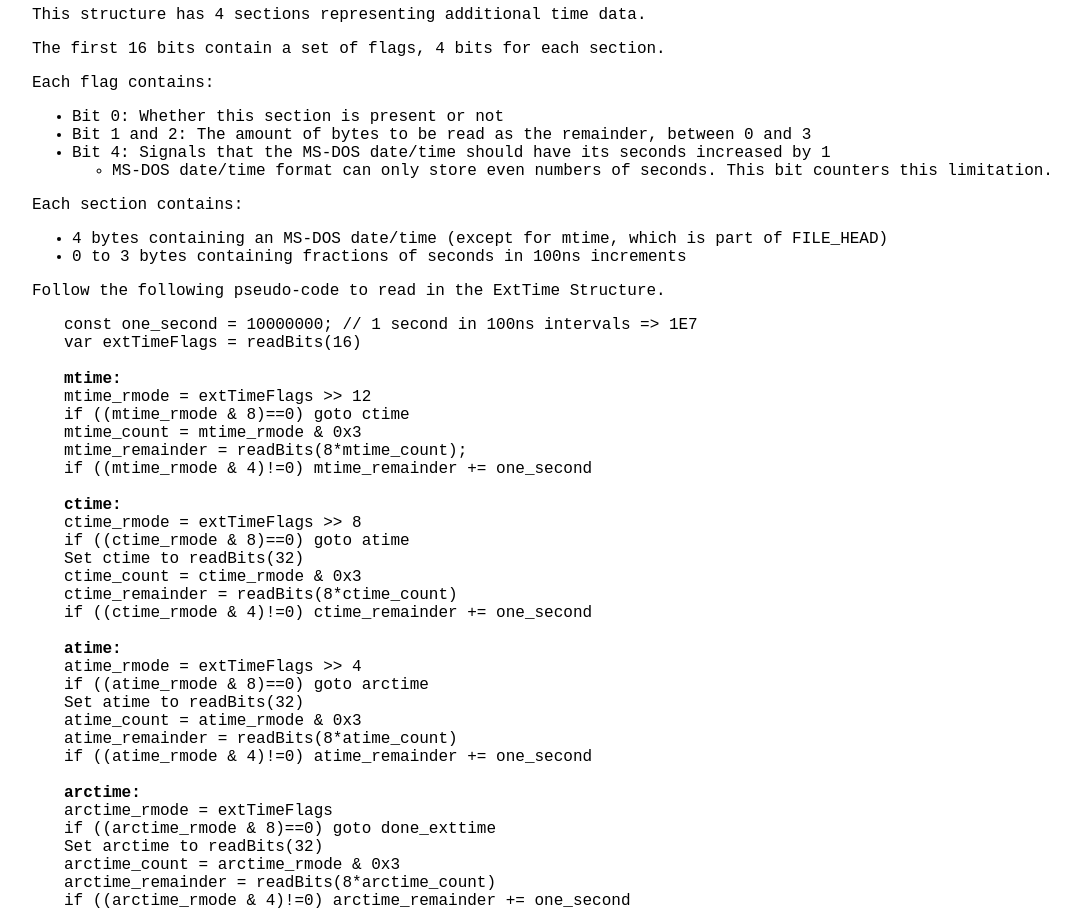
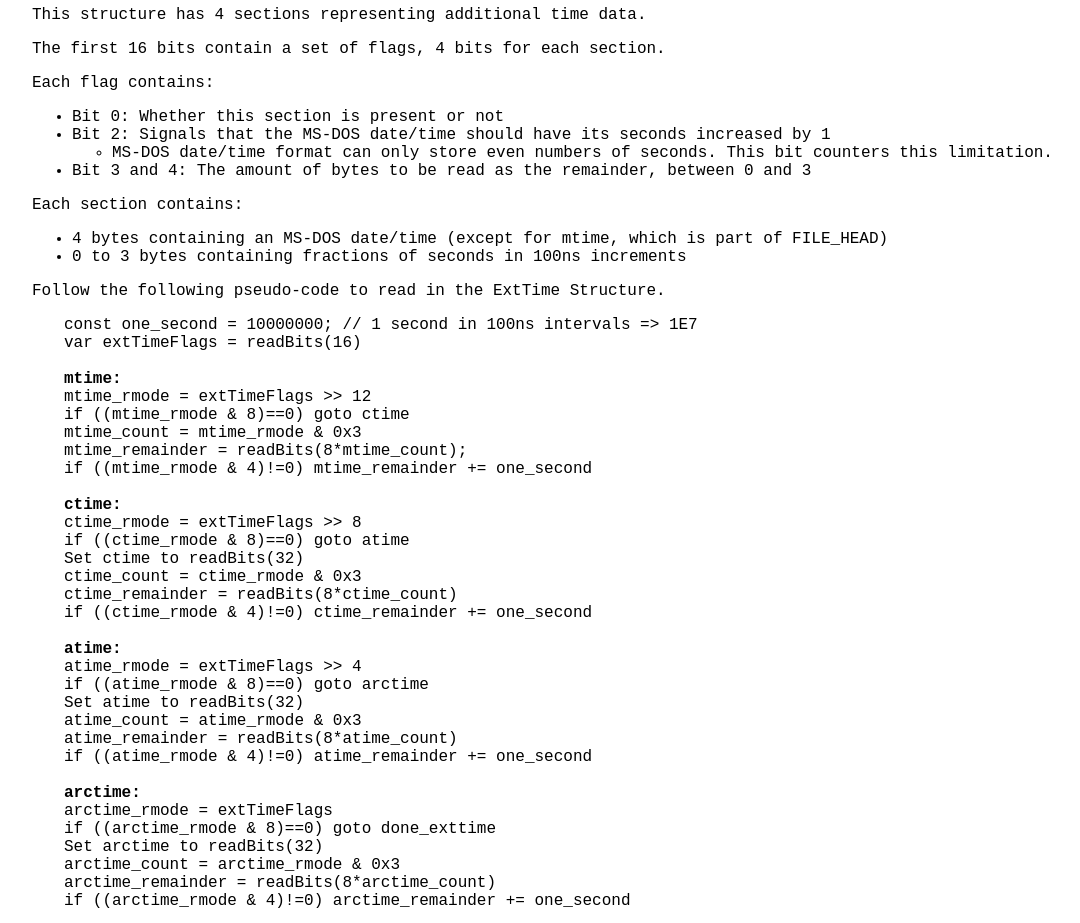
Before and after one commit to codedread/bitjs, a website: page docs/unrar.html in a window 1280 px wide. Shown: the part 2020-2943 px from the top of the page, without its empty margins (32-1112 px from the left). Drawn offline with Linux system fonts and the light colour scheme.

Commit message:
Fix wrong flag bit order

```diff
--- a/docs/unrar.html
+++ b/docs/unrar.html
@@ -178,11 +178,11 @@ Packed Data             (Total Packed Size) bytes
 <p>Each flag contains:</p>
 <ul>
 	<li>Bit 0: Whether this section is present or not</li>
-	<li>Bit 1 and 2: The amount of bytes to be read as the remainder, between 0 and 3</li>
-	<li>Bit 4: Signals that the MS-DOS date/time should have its seconds increased by 1</li>
+	<li>Bit 2: Signals that the MS-DOS date/time should have its seconds increased by 1</li>
 	<ul>
 		<li>MS-DOS date/time format can only store even numbers of seconds. This bit counters this limitation.</li>
 	</ul>
+	<li>Bit 3 and 4: The amount of bytes to be read as the remainder, between 0 and 3</li>
 </ul>
 
 <p>Each section contains:</p>
```
